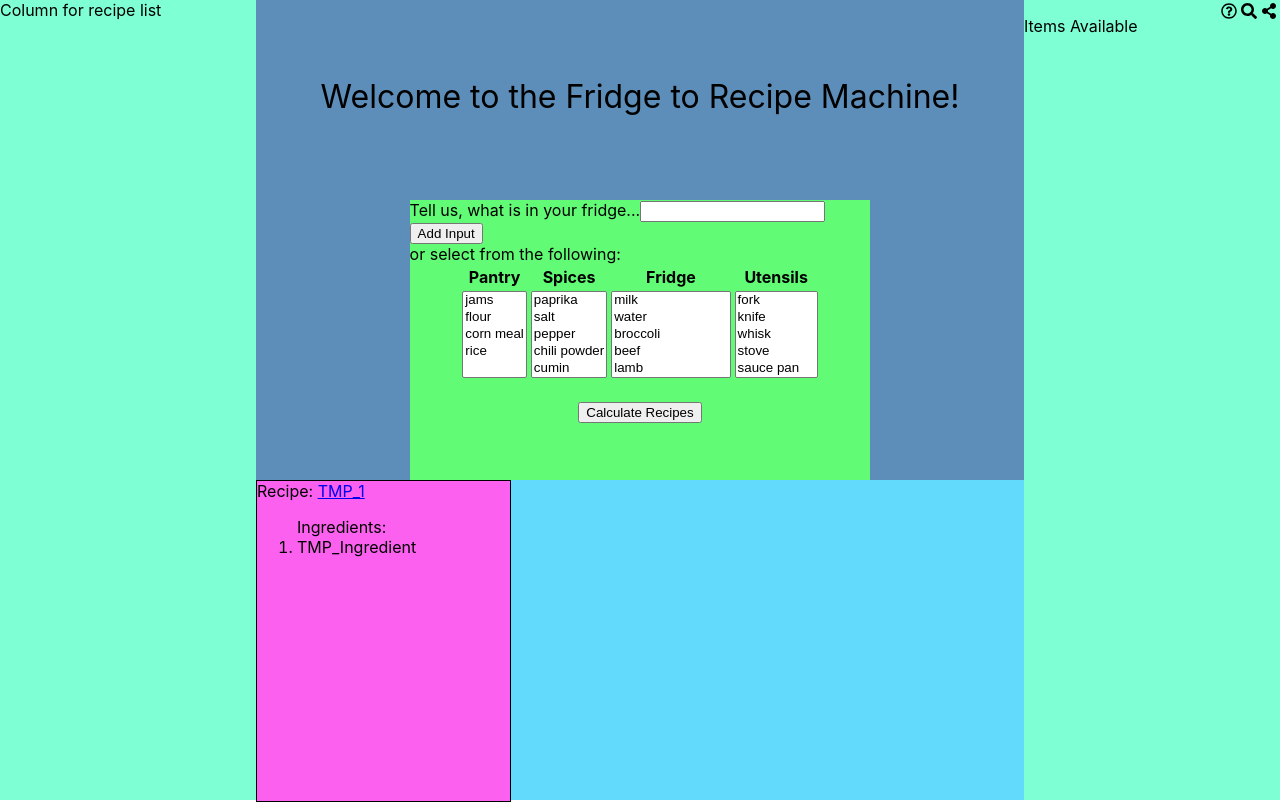
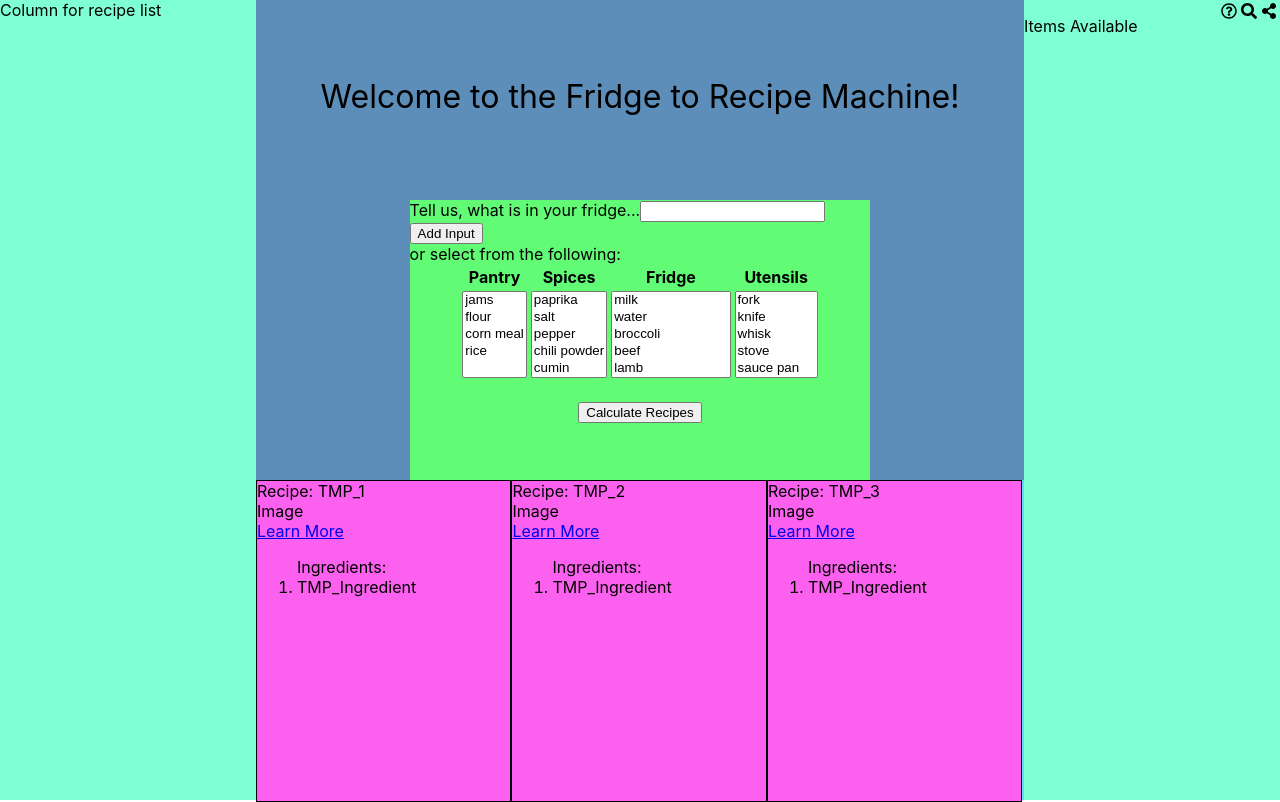
Before and after one commit to langet0695/cs_361, a React (Create React App) app in the folder fridge_food/: page / in a window 1280 px wide. Built offline with nearby package versions, Linux system fonts and the light colour scheme.

Commit message:
updates to rcard

```diff
--- a/fridge_food/src/App.js
+++ b/fridge_food/src/App.js
@@ -6,6 +6,7 @@ import Input_items from './data/input_items.js';
 import User_inputs from './data/user_inputs.js'
 import PossibleRecipes from './data/possible_recipes';
 import Homepage from './pages/Homepage';
+import Recipepage from './pages/Recipepage';
 
 function App() {
 
@@ -14,7 +15,6 @@ function App() {
       <body class="App"  >
             <Router>
                 <Route path="/" exact>
-                  {/* <HomePage ValidMinis={ValidMinis}/> */}
                   <Homepage Input_items={Input_items} User_inputs={User_inputs} PossibleRecipes={PossibleRecipes}/>
                 </Route>
             </Router>
--- a/fridge_food/src/components/r_c_test.js
+++ b/fridge_food/src/components/r_c_test.js
@@ -5,9 +5,11 @@ function ReipeCardTest({ input }){
     return (
         <>
             <div class="recipe_box">
-                Recipe: <a href={input['link']}>{input['name']}</a>
-
-                {/* Ingredients{input['ingredients'].reduce((a, b) => a + ', ' + b, '')} */}
+                Recipe: {input['name']}
+                <br></br>
+                IMAGE
+                <br></br>
+                <a href={input['link']}>Learn More</a>
                 <ol>Ingredients: {input['ingredientLines'].map((item, key) => <li>{item}</li>)}</ol>
             </div>
         </>
--- a/fridge_food/src/components/recipe_card.js
+++ b/fridge_food/src/components/recipe_card.js
@@ -5,9 +5,12 @@ function ReipeCard({ input }){
     return (
         <>
             <div class="recipe_box">
-                Ingredients{input['ingredients'].reduce((a, b) => a + ', ' + b, '')}
-                {/* <p>Instructions: {input['instructions'].map((item, key) => <p>{item}</p>)}</p> */}
-                <ol>Instructions: {input['instructions'].map((item, key) => <li>{item}</li>)}</ol>
+                Recipe: {input['name']}
+                <br></br>
+                Image
+                <br></br>
+                <a href={input['link']}>Learn More</a>
+                <ol>Ingredients: {input['ingredientLines'].map((item, key) => <li>{item}</li>)}</ol>
             </div>
         </>
     );
--- a/fridge_food/src/pages/Homepage.js
+++ b/fridge_food/src/pages/Homepage.js
@@ -12,7 +12,7 @@ import RecipeCardTest from '../components/r_c_test';
 //
 
 function Homepage({ Input_items, User_inputs, PossibleRecipes }) {
-    const [Recipes, setRecipes] = useState({'recipes':[{'name':'TMP_1', 'ingredientLines':['TMP_Ingredient'], 'link': 'google.com'}]});
+    const [Recipes, setRecipes] = useState({'recipes':[{'name':'TMP_1', 'ingredientLines':['TMP_Ingredient'], 'link': 'google.com'}, {'name':'TMP_2', 'ingredientLines':['TMP_Ingredient'], 'link': 'google.com'}, {'name':'TMP_3', 'ingredientLines':['TMP_Ingredient'], 'link': 'google.com'}]});
     const [userInput, setInput] = useState([])
     const [textInput, setTextInput] = useState('')
     const [showHelp, setHelp] = useState('False')
@@ -106,7 +106,9 @@ function Homepage({ Input_items, User_inputs, PossibleRecipes }) {
                     </div>
                 </div>
                 <div>
-                    <RecipeCardTest input={Recipes['recipes'][0]}></RecipeCardTest>
+                    <RecipeCard input={Recipes['recipes'][0]}></RecipeCard>
+                    <RecipeCard input={Recipes['recipes'][1]}></RecipeCard>
+                    <RecipeCard input={Recipes['recipes'][2]}></RecipeCard>
                     {/* <RecipeCard input={PossibleRecipes[suggestedRecipes[0]]}></RecipeCard> */}
                     {/* <RecipeCard input={PossibleRecipes[suggestedRecipes[1]]}></RecipeCard> */}
                     {/* <RecipeCard input={PossibleRecipes[suggestedRecipes[2]]}></RecipeCard> */}
```
Also changed, not shown: fridge_food/src/pages/Recipepage.js (added).
